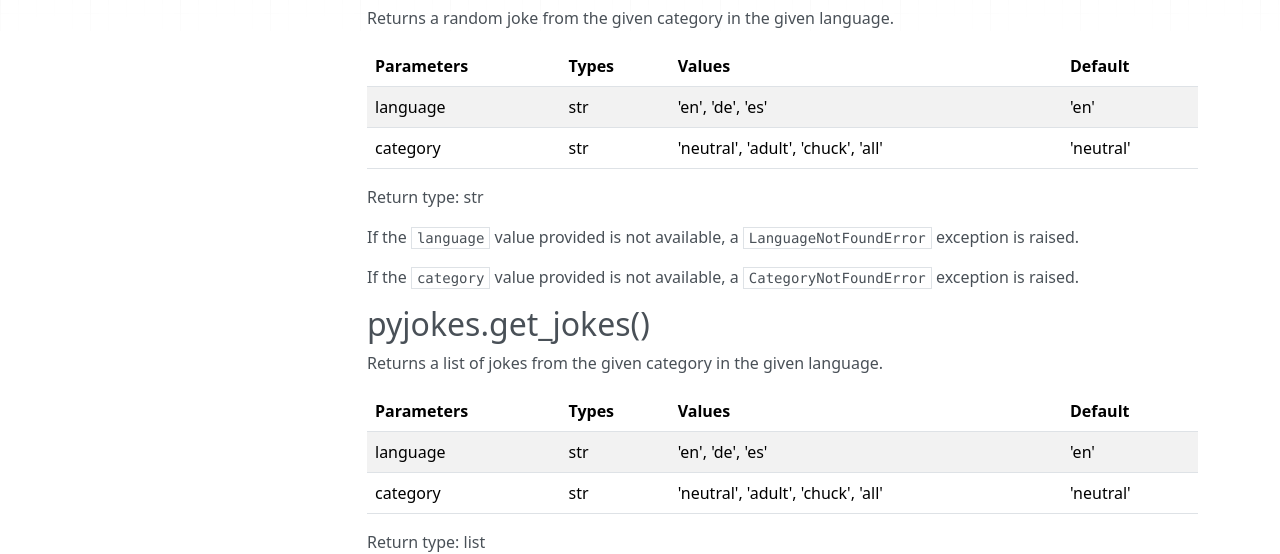
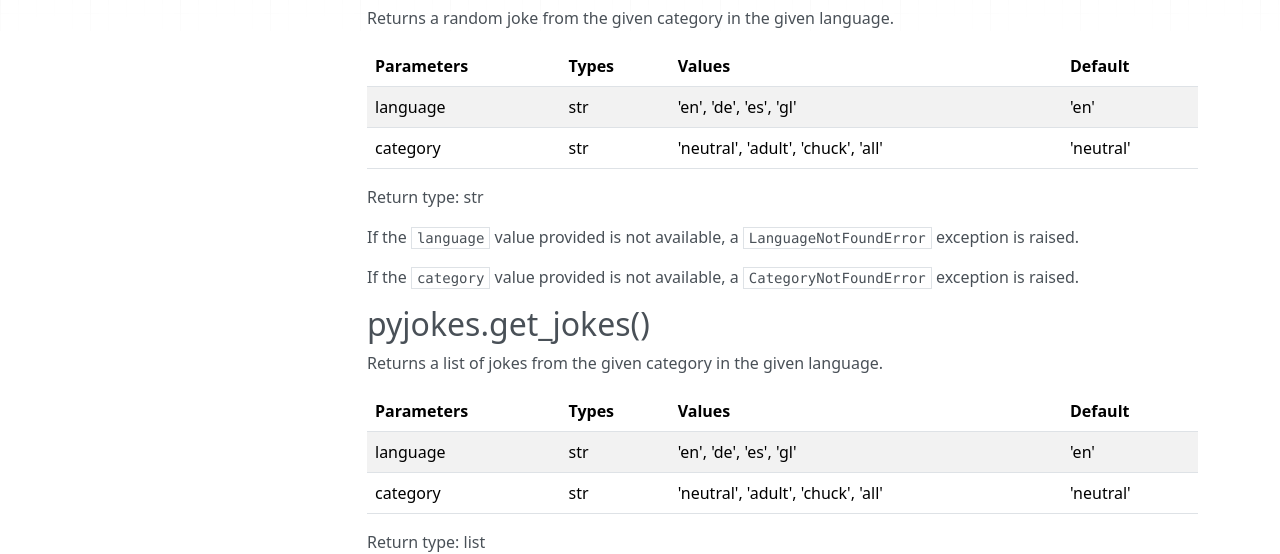
Before and after one commit to pyjokes/pyjokes, an MkDocs documentation site: the page built from docs/api.md, in a window 1280 px wide and 1012 px high. Shown: the part 275-829 px from the top of the window. Built offline with MkDocs 1.6.1, drawn with Linux system fonts in a browser that asks for light colours; nearby versions of some CDN libraries; old or Windows-style settings are respelled for this version of MkDocs.

Commit message:
Updated docs with Galician lang option

```diff
--- a/docs/api.md
+++ b/docs/api.md
@@ -12,7 +12,7 @@
 
 | Parameters | Types | Values | Default |
 | ---------- | ----- | ------ | ------- |
-| language   | str   | 'en', 'de', 'es' | 'en' |
+| language   | str   | 'en', 'de', 'es', 'gl' | 'en' |
 | category   | str   | 'neutral', 'adult', 'chuck', 'all' | 'neutral' |
 
 Return type: str
@@ -27,7 +27,7 @@
 
 | Parameters | Types | Values | Default |
 | ---------- | ----- | ------ | ------- |
-| language   | str   | 'en', 'de', 'es' | 'en' |
+| language   | str   | 'en', 'de', 'es', 'gl' | 'en' |
 | category   | str   | 'neutral', 'adult', 'chuck', 'all' | 'neutral' |
 
 Return type: list
```
